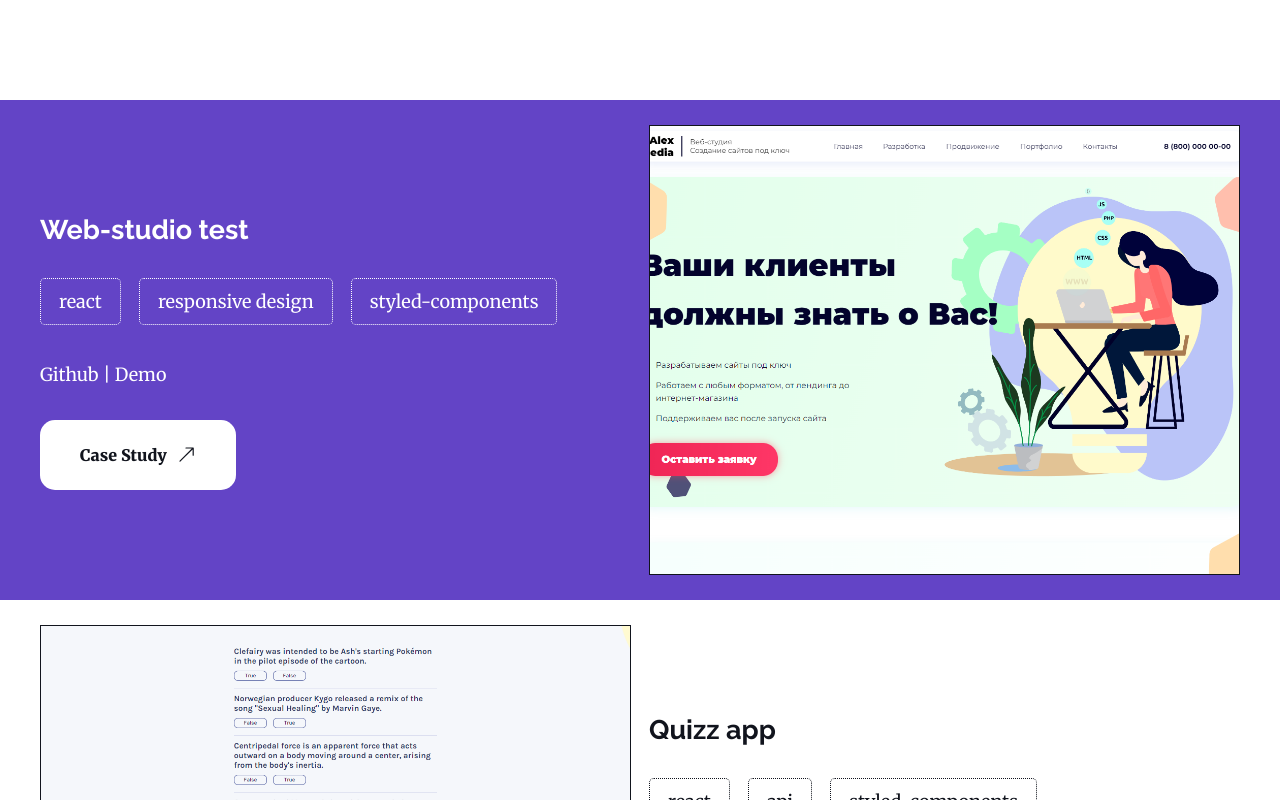
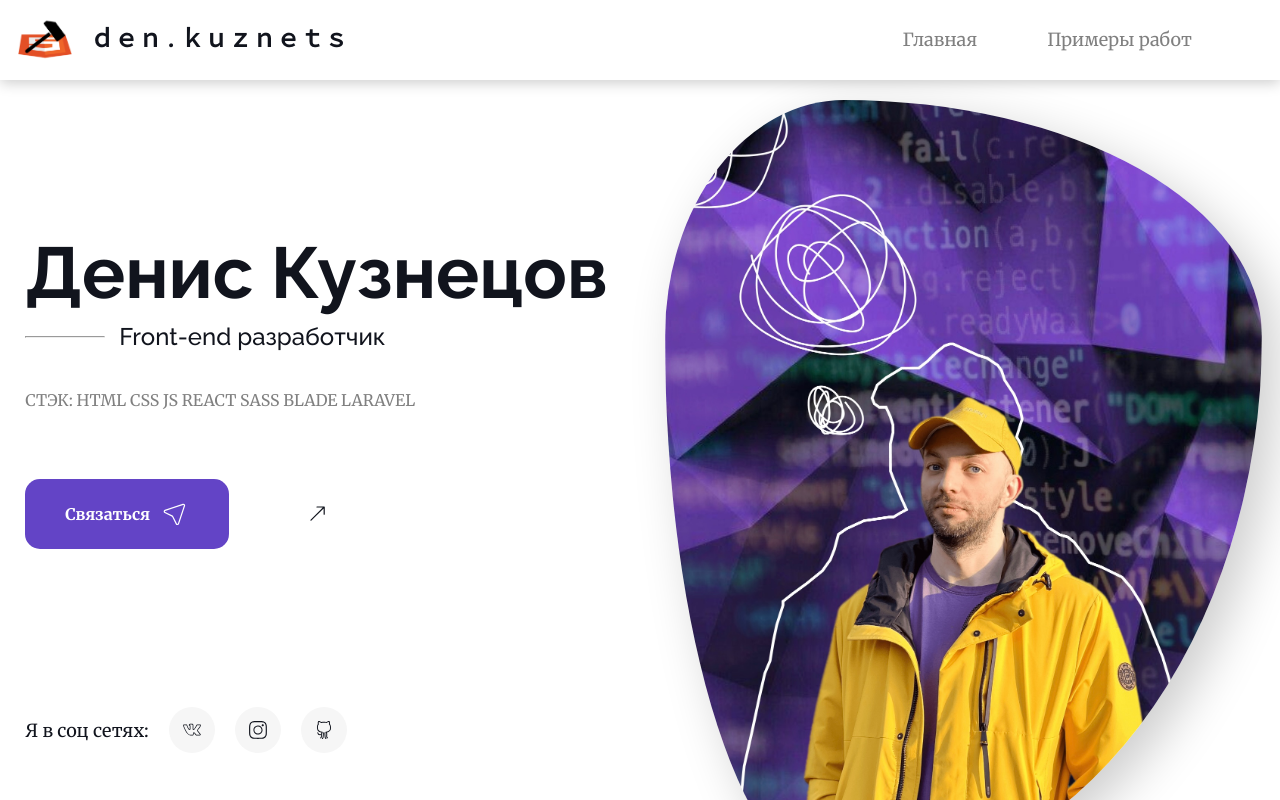
Before and after one commit to DenKuznets/portfolio, a React (Vite) app: page /#/ in a window 1280 px wide. Shown: the top 800 px of the page. Built offline with nearby package versions, Linux system fonts and the light colour scheme.

Commit message:
react router version of the site

```diff
--- a/src/App.jsx
+++ b/src/App.jsx
@@ -2,16 +2,21 @@ import {
     Route,
     RouterProvider,
     createHashRouter,
+    createBrowserRouter,
     createRoutesFromElements,
 } from "react-router-dom";
 import MainPage from "./pages/styled/MainPage";
 
-const router = createHashRouter(
+const hashRouter = createHashRouter(
+    createRoutesFromElements(<Route path="/" element={<MainPage />}></Route>)
+);
+const browserRouter = createBrowserRouter(
     createRoutesFromElements(<Route path="/" element={<MainPage />}></Route>)
 );
 
 function App() {
-    return <RouterProvider router={router} />;
+    return <RouterProvider router={hashRouter} />;
+    // return <RouterProvider router={browserRouter} />;
 }
 
 export default App;
--- a/src/components/Header.jsx
+++ b/src/components/Header.jsx
@@ -12,7 +12,7 @@ const Header = () => {
     for (const [key, value] of Object.entries(textContext.header.nav)) {
         listElements.push(
             <li key={key}>
-                <a href={`#${key}`}>{value}</a>
+                <a href={`/#${key}`}>{value}</a>
             </li>
         );
     }
--- a/src/components/Hero.jsx
+++ b/src/components/Hero.jsx
@@ -29,8 +29,11 @@ const Hero = () => {
                             <h3>{text.hero.profession}</h3>
                         </div>
                         <p className="hero__text-content-aboutme">
-                            {text.hero.aboutme}
+                            {/* {text.hero.aboutme} */}
+                            {/* <br /> */}
+                            {text.hero.stack}
                         </p>
+
                         <div className="hero__text-content-btns">
                             <Button bg={colors.violet}>
                                 {text.hero.contactme}
--- a/src/components/styled/Hero.styled.js
+++ b/src/components/styled/Hero.styled.js
@@ -13,6 +13,7 @@ const HeroStyled = styled.div`
         gap: 50px;
         margin: 0 auto;
         max-width: 1800px;
+        margin-bottom: 100px;
 
         @media only screen and (max-width: ${heroImageNone}) {
             grid-template-columns: 1fr;
@@ -45,7 +46,7 @@ const HeroStyled = styled.div`
                     justify-content: flex-start;
                     margin-bottom: 1.8em;
                     @media only screen and (max-width: ${heroTextContentCenterAll}) {
-                    align-self: flex-end;
+                        align-self: flex-end;
                     }
                     hr {
                         width: 80px;
@@ -55,7 +56,7 @@ const HeroStyled = styled.div`
                             width: 50px;
                         }
                     }
-                    h3{
+                    h3 {
                         text-align: start;
                     }
                 }
@@ -111,11 +112,33 @@ const HeroStyled = styled.div`
                     display: none;
                 }
                 img {
-                    border-radius: 150px 150px 0 0;
+                    border-radius: 30% 70% 70% 30% / 30% 30% 70% 70%;
+                    box-shadow: 15px 15px 50px rgba(0, 0, 0, 0.2);
+                    animation: morphing 10s infinite;
+                    &:hover {
+                        animation-play-state: paused;
+                    }
                 }
             }
         }
     }
+
+    /* @keyframes morphing {
+        0% {
+            border-radius: 30% 70% 70% 30% / 30% 30% 70% 70%;
+            box-shadow: 15px 15px 50px rgba(0, 0, 0, 0.2);
+        }
+        25% {
+            border-radius: 58% 42% 75% 25% / 76% 46% 54% 24%;
+        }
+        50% {
+            border-radius: 50% 50% 33% 67% / 55% 27% 73% 45%;
+            box-shadow: -10px -5px 50px rgba(0, 0, 0, 0.2);
+        }
+        75% {
+            border-radius: 33% 67% 58% 42% / 63% 68% 32% 37%;
+        }
+    } */
 `;
 
 export default HeroStyled;
--- a/src/pages/styled/MainPage.jsx
+++ b/src/pages/styled/MainPage.jsx
@@ -10,16 +10,19 @@ export const LanguageContext = createContext(localization.ru);
 const MainPage = () => {
     const [appText, setAppText] = useState(
         // navigator.language === "ru" ? localization.ru : localization.en
-        localization.en
+        localization.ru
     );
+
     return (
         <>
             <ThemeProvider theme={themeLight}>
                 <GlobalStyle />
                 <LanguageContext.Provider value={appText}>
-                    {/* <Header /> */}
+                    <Header />
                     <main>
-                        <section id="hero">{/* <Hero /> */}</section>
+                        <section id="hero">
+                            <Hero />
+                        </section>
                         <section style={{ padding: 0 }} id="work">
                             <Work index={0} themeColor="violet" />
                             <Work index={1} themeColor="default" />
--- a/utils.js
+++ b/utils.js
@@ -97,7 +97,7 @@ export const localization = {
         header: {
             nav: {
                 home: "главная",
-                case: "Примеры работ",
+                work: "Примеры работ",
             },
         },
         hero: {
@@ -105,6 +105,7 @@ export const localization = {
             lname: "Кузнецов",
             profession: "front-end разработчик",
             aboutme: "верстаю сайты на react и styled-components",
+            stack: "СТЭК: HTML CSS JS REACT SASS BLADE LARAVEL",
             contactme: "Связаться",
             socials: "я в соц сетях",
         },
@@ -125,7 +126,7 @@ export const localization = {
                     demo: "https://denkuznets.github.io/quizzical-app/",
                 },
                 {
-                    name: "компонент диаграммы расходов",
+                    name: "компонент диаграмма расходов",
                     tech: ["react", "typescript", "styled-components"],
                     img: "component.png",
                     github: "https://github.com/DenKuznets/Expenses-chart-component",
@@ -139,7 +140,7 @@ export const localization = {
         header: {
             nav: {
                 home: "home",
-                case: "case studies",
+                work: "case studies",
             },
         },
         hero: {
@@ -147,6 +148,7 @@ export const localization = {
             lname: "Kuznetsov",
             profession: "front-end developer",
             aboutme: "I build things for web with react & styled-components.",
+            stack: "Tech Stack: HTML CSS JS REACT SASS BLADE LARAVEL",
             contactme: "say hello",
             socials: "follow me on",
         },
```
